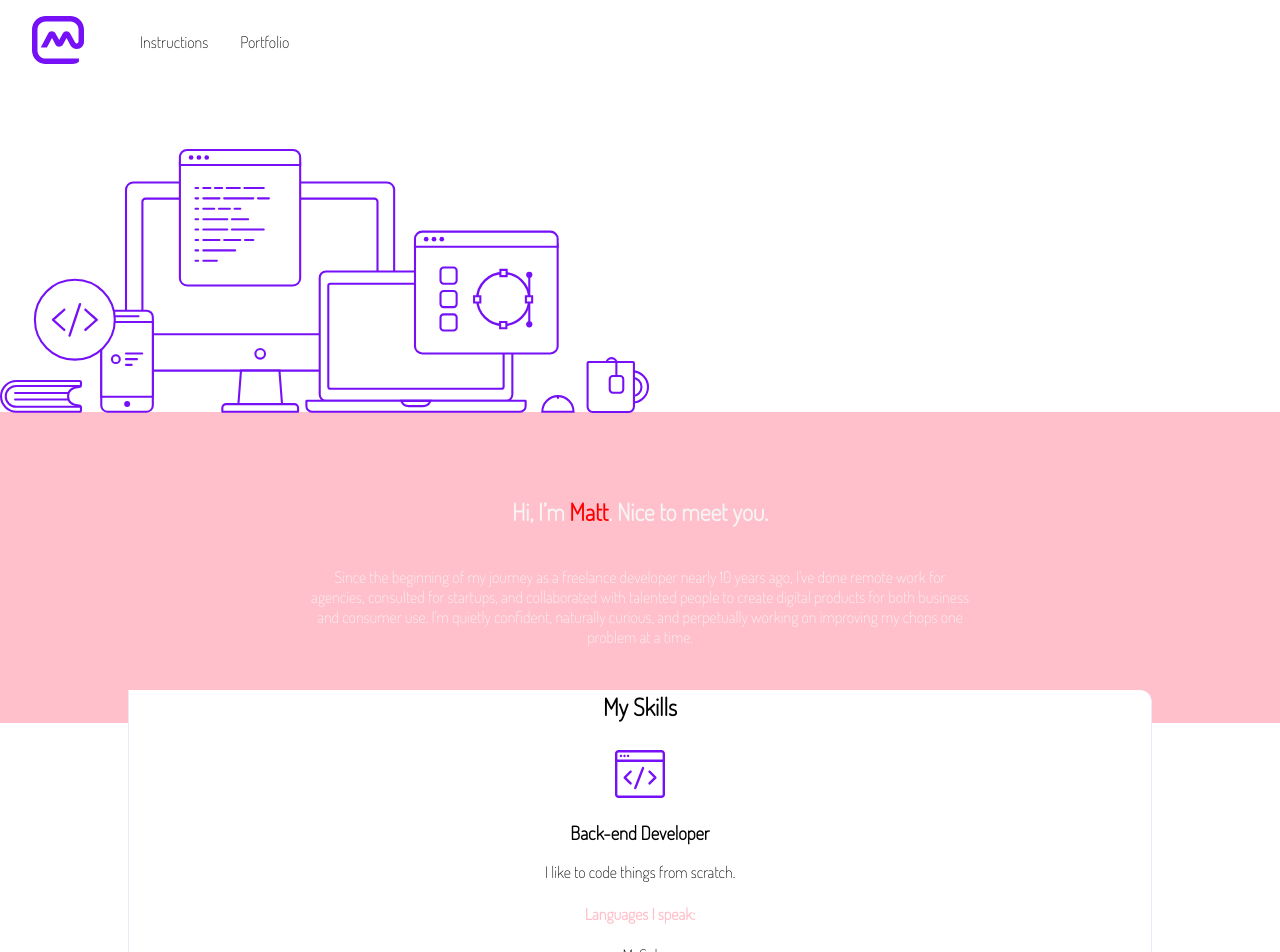
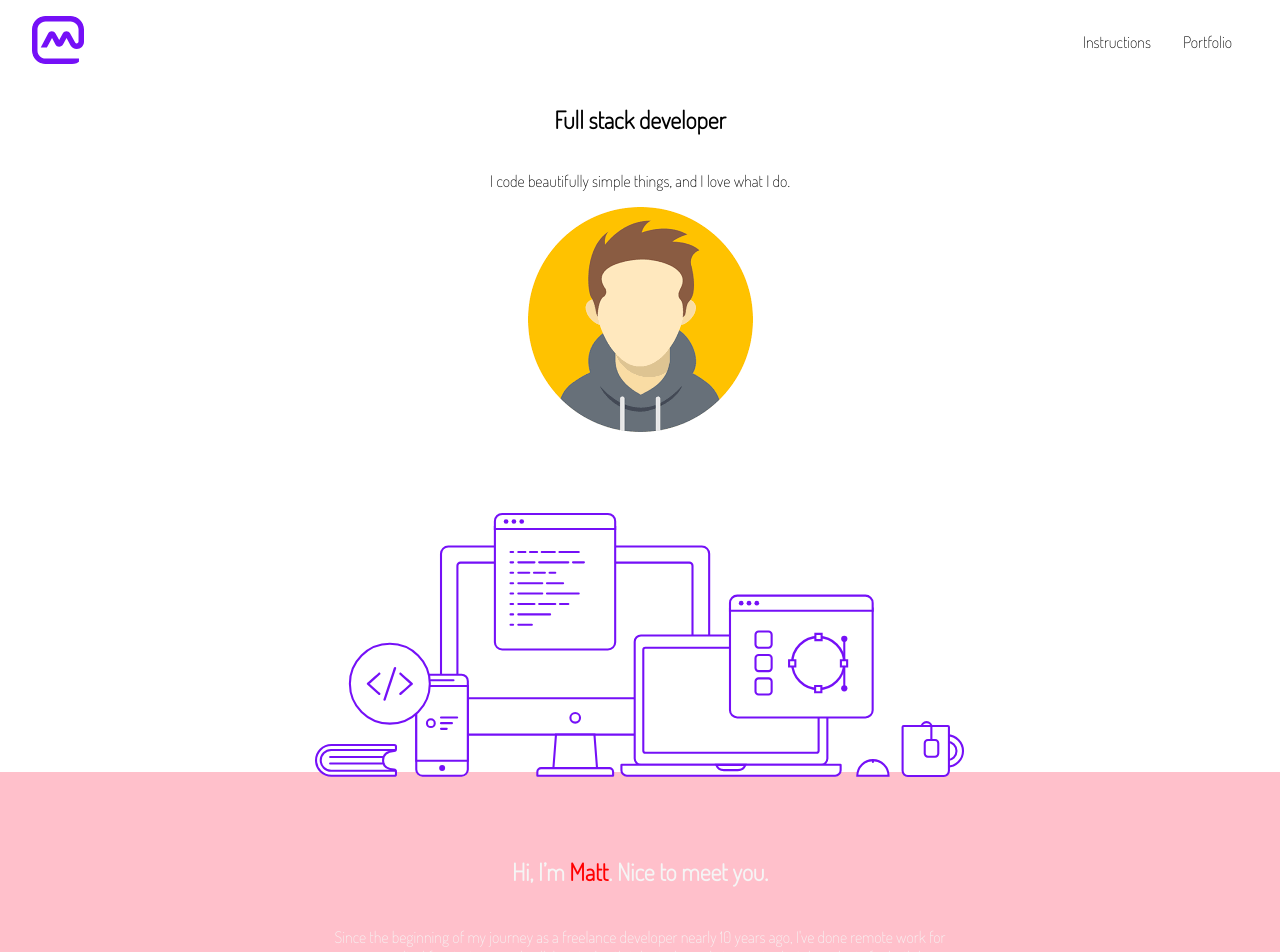
Before and after one commit to WildCodeSchool-2024-02/JS-Paris-BrainWaves-checkpoint-1, a website: page site/portfolio.html in a window 1280 px wide. Shown: the top 952 px of the page. Drawn offline with Linux system fonts and the light colour scheme.

Commit message:
finish all basis steps on the portfolio

```diff
--- a/site/css/portfolio.css
+++ b/site/css/portfolio.css
@@ -108,3 +108,49 @@ p {
 .purple-text {
   color: var(--purple);
 }
+
+.bannerOne{
+  display: flex;
+  flex-direction: column;
+  align-items: center;
+  justify-content: center;
+}
+
+@media screen and (min-width : 700px) {
+  nav{
+    display: flex;
+    flex-direction: row;
+  }
+
+  .menu{
+    margin-left: auto;
+  }
+
+  .skills {
+    display: flex;
+    flex-direction: row-reverse;
+  }
+
+  .skills > section {
+    width: 50%;
+  }
+
+  .desktop{
+    display: flex;
+    flex-direction: column;
+    justify-content: center;
+    align-items: center;
+  }
+
+}
+
+@media screen and (max-width : 700px) {
+  .desktop > img {
+    display: none;
+  }
+
+  .skills{
+    display: flex;
+    flex-direction: column-reverse;
+  }
+}
--- a/site/portfolio.html
+++ b/site/portfolio.html
@@ -22,6 +22,14 @@
     <main>
       <!-- First banner with title, description, avatar and image desktop -->
       <!-- You can use the avatar image on the folder image -->
+      <section class="bannerOne">
+        <h1>Full stack developer</h1>
+        <p>
+          I code beautifully simple things, and I love what I do.
+        </p>
+        <img src="./image/avatar-bis.png">
+      </section>
+
       <section>
         <figure class="desktop">
           <img src="image/desktop.svg" alt="desktop" />
@@ -39,7 +47,6 @@
       <!-- Bloc of list of skill front end and back end -->
 
       <article class="skills">
-        <h2 class="skills--title">My Skills</h2>
           <section class="column">
               <img src="image/frontend.svg" alt="" />
               <h3>Back-end Developer</h3>
```
